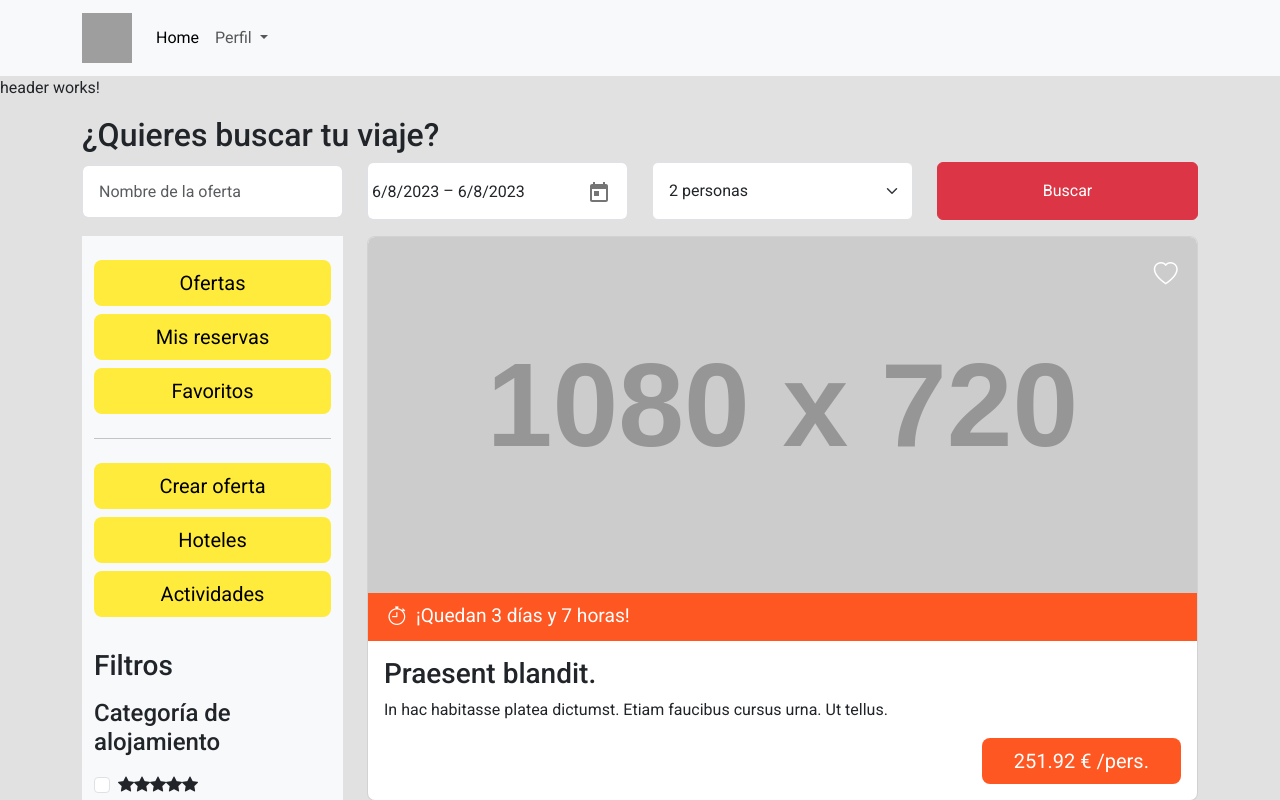
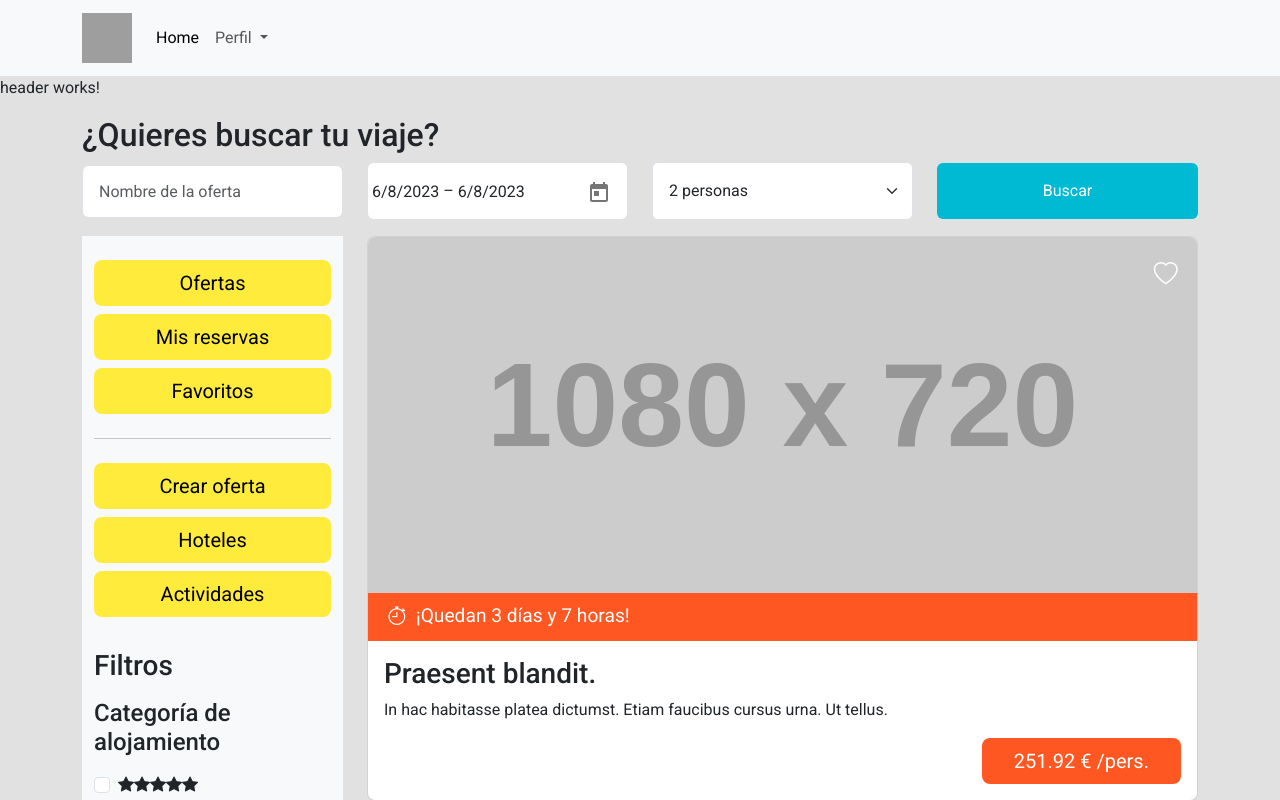
Before and after one commit to santiarroyave/team1-fe-gc-proyecto-final-frontend, an Angular app: page /home in a window 1280 px wide. Shown: the top 800 px of the page. Built offline with nearby package versions, Linux system fonts and the light colour scheme; grey boxes are pictures that could not be loaded.

Commit message:
style(home/buscador): Actualizado el color del boton

```diff
--- a/src/app/components/home/buscador/buscador.component.html
+++ b/src/app/components/home/buscador/buscador.component.html
@@ -64,7 +64,7 @@
             </select>
         </div>
         <div class="col-3 d-flex align-items-center justify-content-center">
-            <button type="button" class="btn btn-danger w-100 h-100 p-3">Buscar</button>
+            <button type="button" class="btn btn-primary botonAzul w-100 h-100 p-3">Buscar</button>
         </div>
     </div>
 </div>
```
